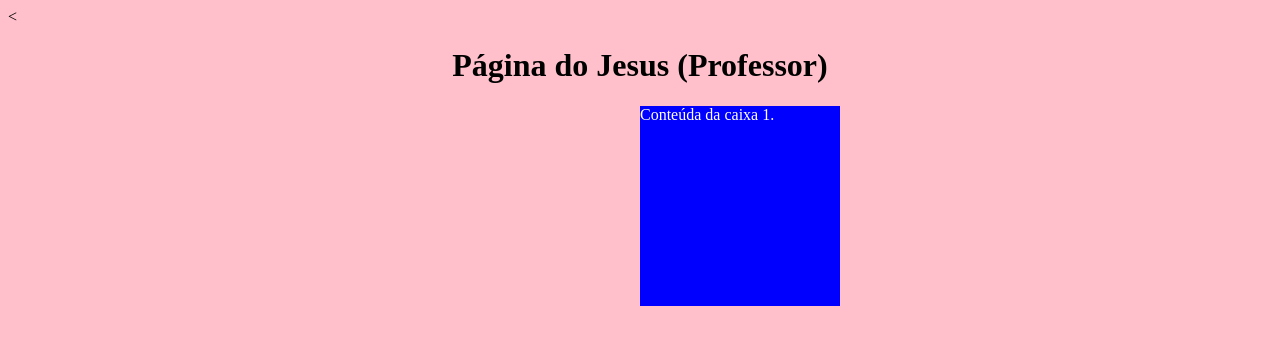
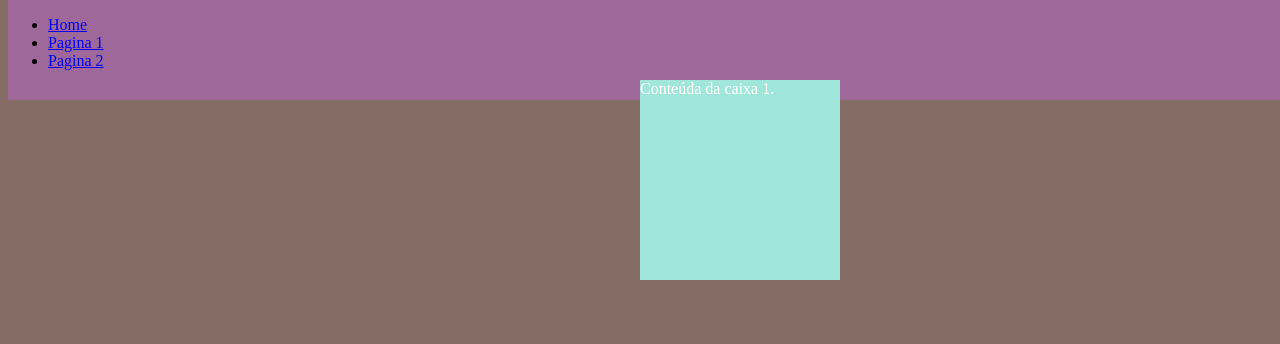
Before and after one commit to jesusmaringa/primeiroc_2t, a plain HTML site: page index.html in a window 1280 px wide. Drawn offline with Linux system fonts and the light colour scheme.

Commit message:
Add files via upload

```diff
--- a/estilo.css
+++ b/estilo.css
@@ -1,14 +1,21 @@
 body {
-  background: pink
+  background: rgb(133, 108, 100)
 }
 h1 {
   text-align: center;
 }
 .caixa1 {
    position: relative;
-   background: blue;
+   background: rgb(161, 230, 218);
    width: 200px;
    height: 200px;
    color: #FFFFFF;
    left: 50%;
 }
+.menuPrincipal {
+  position: absolute;
+  background: rgb(158, 104, 155);
+  width: 100%;
+  height: 100px;
+  top: 0pt;
+}
--- a/index.html
+++ b/index.html
@@ -3,9 +3,18 @@
   <head>
     <meta charset="utf-8">
     <title>Professor Jesus</title>
-    <<link rel="stylesheet" href="estilo.css">
+    <link rel="stylesheet" href="estilo.css">
   </head>
   <body>
+    <div class="menuPrincipal">
+      <nav>
+        <ul>
+          <li><a href="index.html">Home</a></li>
+          <li><a href="pagina01.html">Pagina 1</a></li>
+          <li><a href="pagina02.html">Pagina 2</a></li>
+        </ul>
+      </nav>
+    </div>
  <h1>Página do Jesus (Professor)</h1>
 
 <div class="caixa1">
```
Also changed, not shown: pagina01.html (added, +22 -0 lines), pagina02.html (added, +21 -0 lines).
